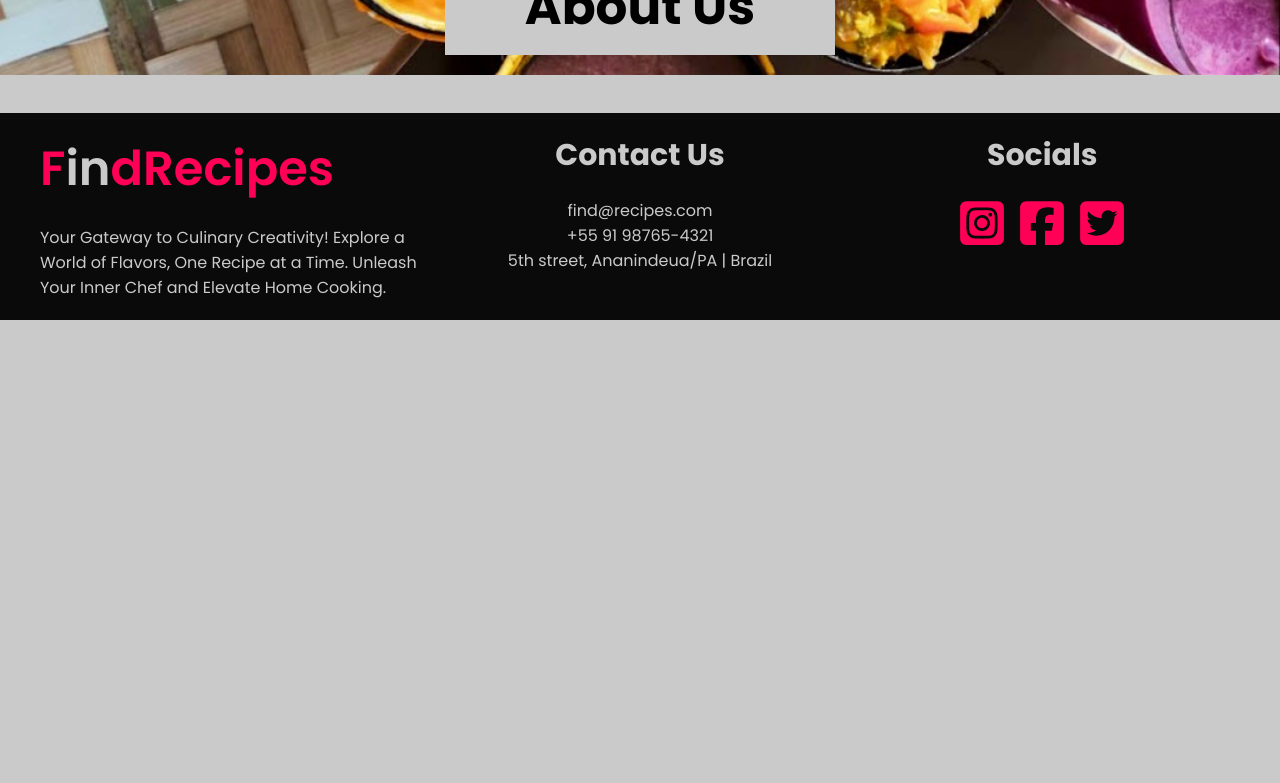
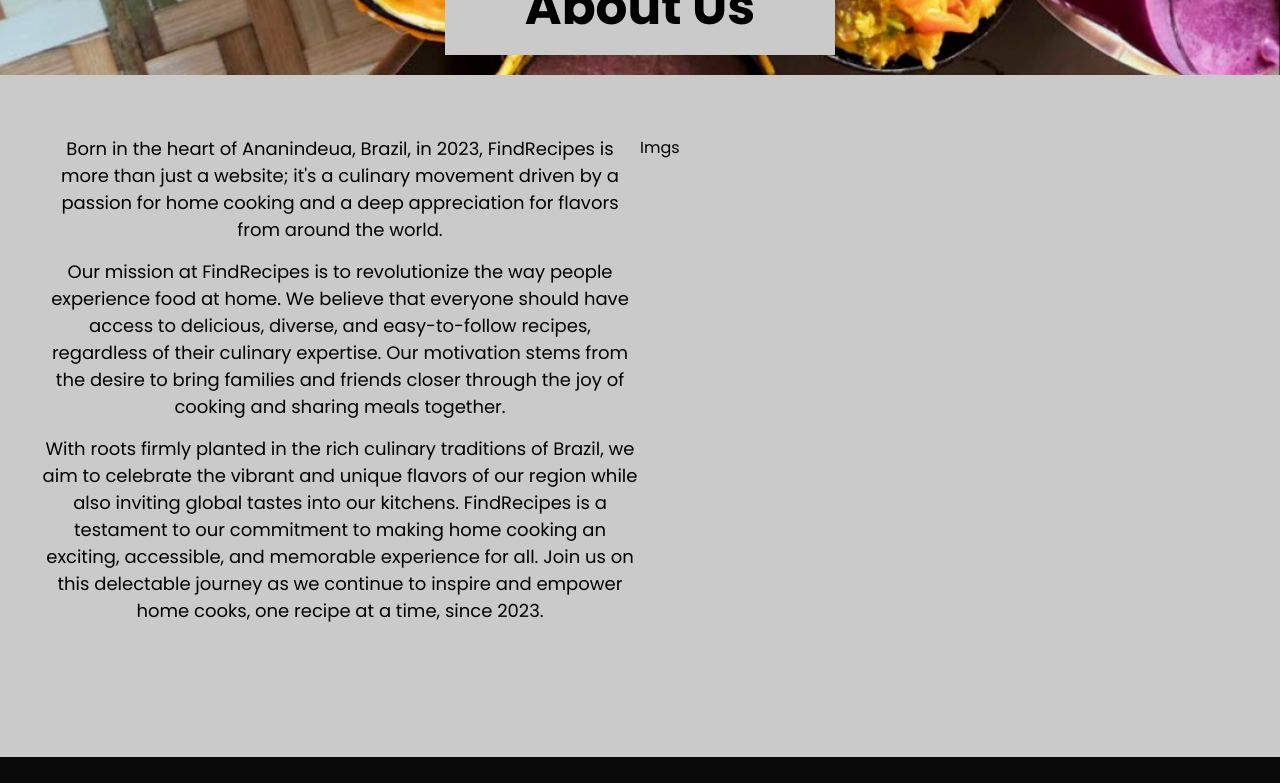
Before and after one commit to ecpieritz/find-recipes, a React (Create React App) app: page /about in a window 1280 px wide. Shown: the part 720-1503 px from the top of the page. Before the commit the page ends 1040 px from the top, so only its background shows below. Built offline with nearby package versions, Linux system fonts and the light colour scheme.

Commit message:
Added about text

```diff
--- /dev/null
+++ b/src/components/about/TextSection.js
@@ -0,0 +1,16 @@
+import React from 'react'
+
+function TextSection() {
+  return (
+    <div className='fr-about__text section'>
+      <div className='col'>
+        <p>Born in the heart of Ananindeua, Brazil, in 2023, FindRecipes is more than just a website; it's a culinary movement driven by a passion for home cooking and a deep appreciation for flavors from around the world.</p>
+        <p>Our mission at FindRecipes is to revolutionize the way people experience food at home. We believe that everyone should have access to delicious, diverse, and easy-to-follow recipes, regardless of their culinary expertise. Our motivation stems from the desire to bring families and friends closer through the joy of cooking and sharing meals together.</p>
+        <p>With roots firmly planted in the rich culinary traditions of Brazil, we aim to celebrate the vibrant and unique flavors of our region while also inviting global tastes into our kitchens. FindRecipes is a testament to our commitment to making home cooking an exciting, accessible, and memorable experience for all. Join us on this delectable journey as we continue to inspire and empower home cooks, one recipe at a time, since 2023.</p>
+      </div>
+      <div className='col'>Imgs</div>
+    </div>
+  )
+}
+
+export default TextSection
--- a/src/pages/About.js
+++ b/src/pages/About.js
@@ -1,10 +1,12 @@
 import React from 'react'
 import HeroSection from '../components/about/HeroSection'
+import TextSection from '../components/about/TextSection'
 
 function About() {
   return (
     <>
       <HeroSection />
+      <TextSection />
     </>
   )
 }
--- a/src/scss/components/about.scss
+++ b/src/scss/components/about.scss
@@ -7,4 +7,12 @@
     background-size:cover;
     background-position: center;
   }
+
+  &__text{
+    margin-top: 60px;
+    p{
+      margin-bottom: 15px;
+      text-align: center;
+    }
+  }
 }
```
